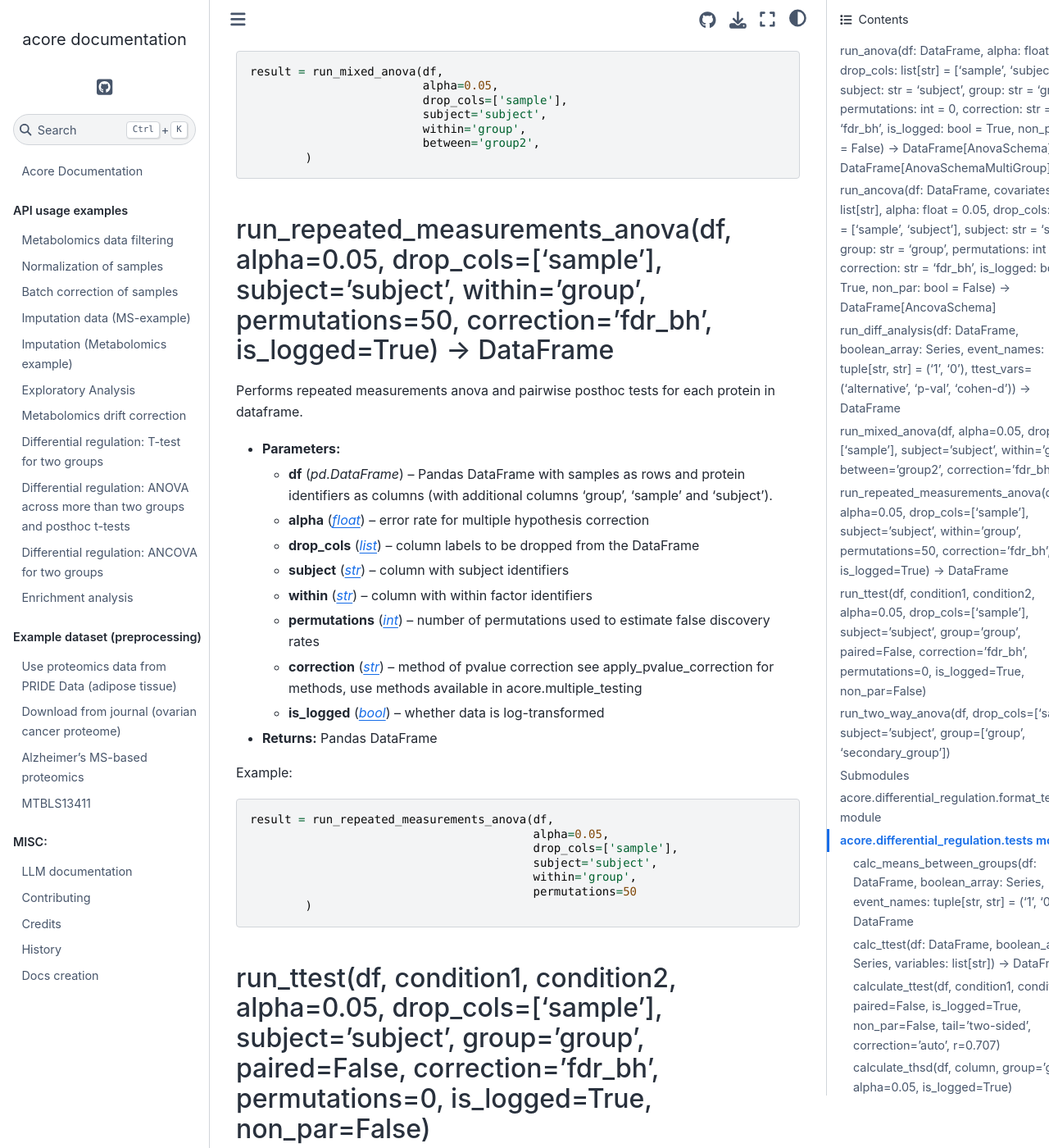
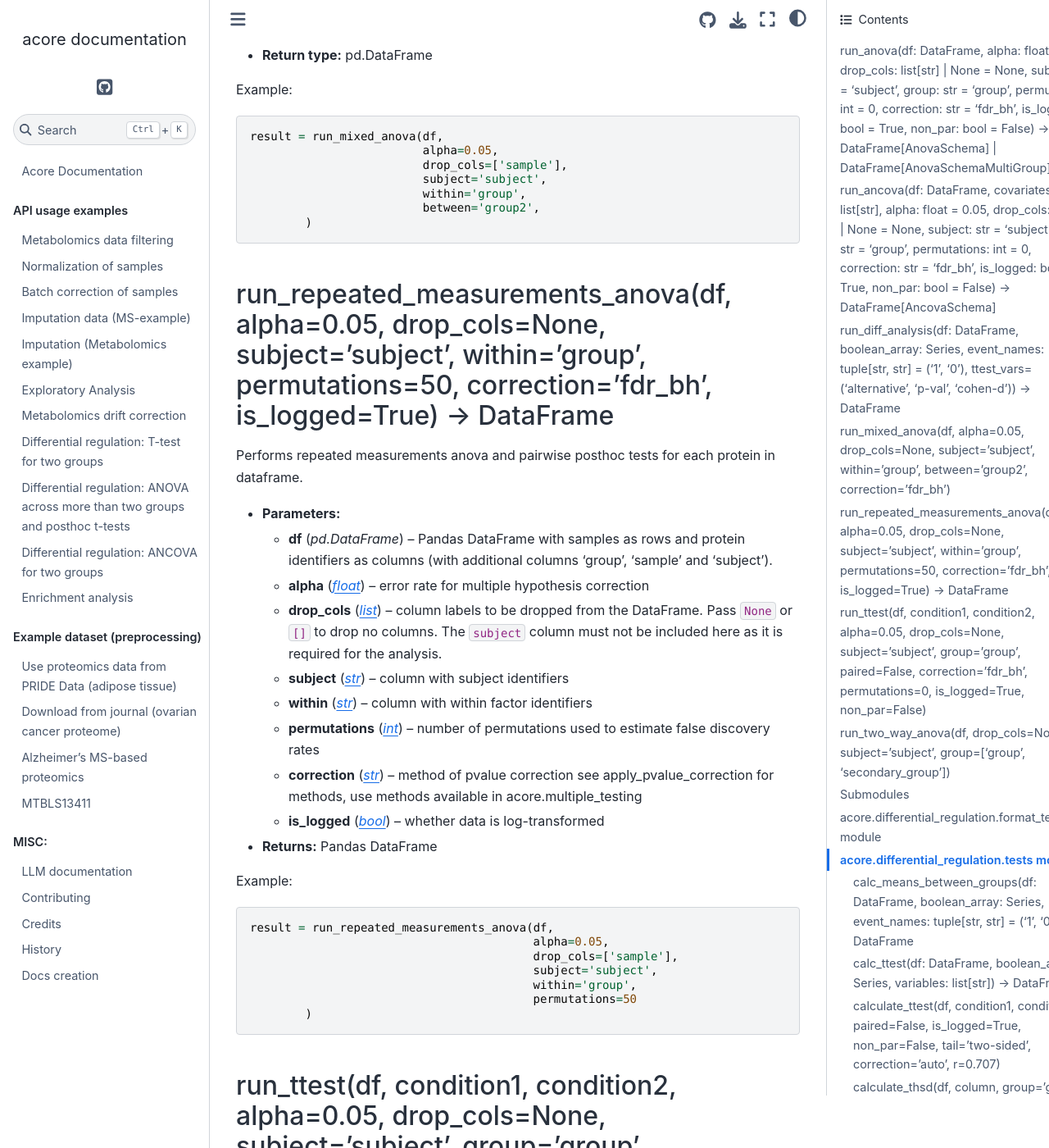
Before and after one commit to Multiomics-Analytics-Group/acore, a Sphinx documentation site: the page built from docs/markdown_ref/acore.differential_regulation.md, in a window 1280 px wide and 1400 px high, scrolled down 3620 px. Shown: the whole window at 82% size. Built offline with Sphinx 7.4.7 and the Sphinx Book theme 1.1.4, drawn with Linux system fonts in a browser that asks for light colours; pages that are not in the unit, such as notebooks, are missing from menus; a script that is not in the unit is left out; some of the changed text lies outside the part shown.

Commit message:
docs: update markdown reference

````diff
--- a/docs/markdown_ref/acore.differential_regulation.md
+++ b/docs/markdown_ref/acore.differential_regulation.md
@@ -2,7 +2,7 @@
 
 Differential regulation module.
 
-### run_anova(df: DataFrame, alpha: [float](https://docs.python.org/3/library/functions.html#float) = 0.05, drop_cols: [list](https://docs.python.org/3/library/stdtypes.html#list)[[str](https://docs.python.org/3/library/stdtypes.html#str)] = ['sample', 'subject'], subject: [str](https://docs.python.org/3/library/stdtypes.html#str) = 'subject', group: [str](https://docs.python.org/3/library/stdtypes.html#str) = 'group', permutations: [int](https://docs.python.org/3/library/functions.html#int) = 0, correction: [str](https://docs.python.org/3/library/stdtypes.html#str) = 'fdr_bh', is_logged: [bool](https://docs.python.org/3/library/functions.html#bool) = True, non_par: [bool](https://docs.python.org/3/library/functions.html#bool) = False) → [DataFrame](https://pandera.readthedocs.io/en/stable/reference/generated/pandera.typing.DataFrame.html#pandera.typing.DataFrame)[[AnovaSchema](acore.types.md#acore.types.differential_analysis.AnovaSchema)] | [DataFrame](https://pandera.readthedocs.io/en/stable/reference/generated/pandera.typing.DataFrame.html#pandera.typing.DataFrame)[[AnovaSchemaMultiGroup](acore.types.md#acore.types.differential_analysis.AnovaSchemaMultiGroup)]
+### run_anova(df: DataFrame, alpha: [float](https://docs.python.org/3/library/functions.html#float) = 0.05, drop_cols: [list](https://docs.python.org/3/library/stdtypes.html#list)[[str](https://docs.python.org/3/library/stdtypes.html#str)] | [None](https://docs.python.org/3/library/constants.html#None) = None, subject: [str](https://docs.python.org/3/library/stdtypes.html#str) = 'subject', group: [str](https://docs.python.org/3/library/stdtypes.html#str) = 'group', permutations: [int](https://docs.python.org/3/library/functions.html#int) = 0, correction: [str](https://docs.python.org/3/library/stdtypes.html#str) = 'fdr_bh', is_logged: [bool](https://docs.python.org/3/library/functions.html#bool) = True, non_par: [bool](https://docs.python.org/3/library/functions.html#bool) = False) → [DataFrame](https://pandera.readthedocs.io/en/stable/reference/generated/pandera.typing.DataFrame.html#pandera.typing.DataFrame)[[AnovaSchema](acore.types.md#acore.types.differential_analysis.AnovaSchema)] | [DataFrame](https://pandera.readthedocs.io/en/stable/reference/generated/pandera.typing.DataFrame.html#pandera.typing.DataFrame)[[AnovaSchemaMultiGroup](acore.types.md#acore.types.differential_analysis.AnovaSchemaMultiGroup)]
 
 Performs statistical test for each protein in a dataset.
 Checks what type of data is the input (paired, unpaired or repeated measurements) and
@@ -16,7 +16,8 @@ if permutations>0 and Benjamini/Hochberg if permutations=0.
   * **df** (*pd.DataFrame*) – pandas dataframe with samples as rows and protein identifiers as columns
     (with additional columns ‘group’, ‘sample’ and ‘subject’).
   * **alpha** ([*float*](https://docs.python.org/3/library/functions.html#float)) – error rate for multiple hypothesis correction
-  * **drop_cols** ([*list*](https://docs.python.org/3/library/stdtypes.html#list)) – column labels to be dropped from the dataframe
+  * **drop_cols** ([*list*](https://docs.python.org/3/library/stdtypes.html#list)) – column labels to be dropped from the dataframe. Pass `None` or `[]`
+    to drop no columns.
   * **subject** ([*str*](https://docs.python.org/3/library/stdtypes.html#str)) – column with subject identifiers
   * **group** ([*str*](https://docs.python.org/3/library/stdtypes.html#str)) – column with group identifiers
   * **permutations** ([*int*](https://docs.python.org/3/library/functions.html#int)) – number of permutations used to estimate false discovery rates.
@@ -42,7 +43,7 @@ result = run_anova(df,
         )
 ```
 
-### run_ancova(df: DataFrame, covariates: [list](https://docs.python.org/3/library/stdtypes.html#list)[[str](https://docs.python.org/3/library/stdtypes.html#str)], alpha: [float](https://docs.python.org/3/library/functions.html#float) = 0.05, drop_cols: [list](https://docs.python.org/3/library/stdtypes.html#list)[[str](https://docs.python.org/3/library/stdtypes.html#str)] = ['sample', 'subject'], subject: [str](https://docs.python.org/3/library/stdtypes.html#str) = 'subject', group: [str](https://docs.python.org/3/library/stdtypes.html#str) = 'group', permutations: [int](https://docs.python.org/3/library/functions.html#int) = 0, correction: [str](https://docs.python.org/3/library/stdtypes.html#str) = 'fdr_bh', is_logged: [bool](https://docs.python.org/3/library/functions.html#bool) = True, non_par: [bool](https://docs.python.org/3/library/functions.html#bool) = False) → [DataFrame](https://pandera.readthedocs.io/en/stable/reference/generated/pandera.typing.DataFrame.html#pandera.typing.DataFrame)[[AncovaSchema](acore.types.md#acore.types.differential_analysis.AncovaSchema)]
+### run_ancova(df: DataFrame, covariates: [list](https://docs.python.org/3/library/stdtypes.html#list)[[str](https://docs.python.org/3/library/stdtypes.html#str)], alpha: [float](https://docs.python.org/3/library/functions.html#float) = 0.05, drop_cols: [list](https://docs.python.org/3/library/stdtypes.html#list)[[str](https://docs.python.org/3/library/stdtypes.html#str)] | [None](https://docs.python.org/3/library/constants.html#None) = None, subject: [str](https://docs.python.org/3/library/stdtypes.html#str) = 'subject', group: [str](https://docs.python.org/3/library/stdtypes.html#str) = 'group', permutations: [int](https://docs.python.org/3/library/functions.html#int) = 0, correction: [str](https://docs.python.org/3/library/stdtypes.html#str) = 'fdr_bh', is_logged: [bool](https://docs.python.org/3/library/functions.html#bool) = True, non_par: [bool](https://docs.python.org/3/library/functions.html#bool) = False) → [DataFrame](https://pandera.readthedocs.io/en/stable/reference/generated/pandera.typing.DataFrame.html#pandera.typing.DataFrame)[[AncovaSchema](acore.types.md#acore.types.differential_analysis.AncovaSchema)]
 
 Performs statistical test for each protein in a dataset.
 Checks what type of data is the input (paired, unpaired or repeated measurements)
@@ -55,7 +56,8 @@ if permutations>0 and Benjamini/Hochberg if permutations=0.
     covariates as columns (with additional columns ‘group’, ‘sample’ and ‘subject’).
   * **covariates** ([*list*](https://docs.python.org/3/library/stdtypes.html#list)) – list of covariates to include in the model (column in df)
   * **alpha** ([*float*](https://docs.python.org/3/library/functions.html#float)) – error rate for multiple hypothesis correction
-  * **drop_cols** ([*list*](https://docs.python.org/3/library/stdtypes.html#list)) – column labels to be dropped from the DataFrame
+  * **drop_cols** ([*list*](https://docs.python.org/3/library/stdtypes.html#list)) – column labels to be dropped from the DataFrame. Pass `None` or `[]`
+    to drop no columns.
   * **subject** ([*str*](https://docs.python.org/3/library/stdtypes.html#str)) – column with subject identifiers
   * **group** ([*str*](https://docs.python.org/3/library/stdtypes.html#str)) – column with group identifiers
   * **permutations** ([*int*](https://docs.python.org/3/library/functions.html#int)) – number of permutations used to estimate false discovery rates.
@@ -87,7 +89,7 @@ result = run_ancova(df,
 Differential analysis procedure between two groups. Calculaes
 mean per group and t-test for each variable in vars between two groups.
 
-### run_mixed_anova(df, alpha=0.05, drop_cols=['sample'], subject='subject', within='group', between='group2', correction='fdr_bh')
+### run_mixed_anova(df, alpha=0.05, drop_cols=None, subject='subject', within='group', between='group2', correction='fdr_bh')
 
 In statistics, a mixed-design analysis of variance model, also known as a split-plot
 ANOVA, is used to test
@@ -102,7 +104,8 @@ type of mixed-effects model ([source](https://en.wikipedia.org/wiki/Mixed-design
   * **df** (*pd.DataFrame*) – Pandas DataFrame with samples as rows and protein identifiers as columns
     (with additional columns ‘group’, ‘sample’ and ‘subject’).
   * **alpha** ([*float*](https://docs.python.org/3/library/functions.html#float)) – error rate for multiple hypothesis correction
-  * **drop_cols** ([*list*](https://docs.python.org/3/library/stdtypes.html#list)) – column labels to be dropped from the DataFrame
+  * **drop_cols** ([*list*](https://docs.python.org/3/library/stdtypes.html#list)) – column labels to be dropped from the DataFrame. Pass `None` or `[]`
+    to drop no columns.
   * **subject** ([*str*](https://docs.python.org/3/library/stdtypes.html#str)) – column with subject identifiers
   * **within** ([*str*](https://docs.python.org/3/library/stdtypes.html#str)) – column with within factor identifiers
   * **between** ([*str*](https://docs.python.org/3/library/stdtypes.html#str)) – column with between factor identifiers
@@ -125,7 +128,7 @@ result = run_mixed_anova(df,
         )
 ```
 
-### run_repeated_measurements_anova(df, alpha=0.05, drop_cols=['sample'], subject='subject', within='group', permutations=50, correction='fdr_bh', is_logged=True) → DataFrame
+### run_repeated_measurements_anova(df, alpha=0.05, drop_cols=None, subject='subject', within='group', permutations=50, correction='fdr_bh', is_logged=True) → DataFrame
 
 Performs repeated measurements anova and pairwise posthoc tests for each protein in dataframe.
 
@@ -133,7 +136,9 @@ Performs repeated measurements anova and pairwise posthoc tests for each protein
   * **df** (*pd.DataFrame*) – Pandas DataFrame with samples as rows and protein identifiers as columns
     (with additional columns ‘group’, ‘sample’ and ‘subject’).
   * **alpha** ([*float*](https://docs.python.org/3/library/functions.html#float)) – error rate for multiple hypothesis correction
-  * **drop_cols** ([*list*](https://docs.python.org/3/library/stdtypes.html#list)) – column labels to be dropped from the DataFrame
+  * **drop_cols** ([*list*](https://docs.python.org/3/library/stdtypes.html#list)) – column labels to be dropped from the DataFrame. Pass `None` or `[]`
+    to drop no columns. The `subject` column must not be included here as
+    it is required for the analysis.
   * **subject** ([*str*](https://docs.python.org/3/library/stdtypes.html#str)) – column with subject identifiers
   * **within** ([*str*](https://docs.python.org/3/library/stdtypes.html#str)) – column with within factor identifiers
   * **permutations** ([*int*](https://docs.python.org/3/library/functions.html#int)) – number of permutations used to estimate false discovery rates
@@ -155,7 +160,7 @@ result = run_repeated_measurements_anova(df,
         )
 ```
 
-### run_ttest(df, condition1, condition2, alpha=0.05, drop_cols=['sample'], subject='subject', group='group', paired=False, correction='fdr_bh', permutations=0, is_logged=True, non_par=False)
+### run_ttest(df, condition1, condition2, alpha=0.05, drop_cols=None, subject='subject', group='group', paired=False, correction='fdr_bh', permutations=0, is_logged=True, non_par=False)
 
 Runs t-test (paired/unpaired) for each protein in dataset and performs
 permutation-based (if permutations>0) or Benjamini/Hochberg (if permutations=0)
@@ -167,7 +172,9 @@ multiple hypothesis correction.
   * **condition1** ([*str*](https://docs.python.org/3/library/stdtypes.html#str)) – first of two conditions of the independent variable
   * **condition2** ([*str*](https://docs.python.org/3/library/stdtypes.html#str)) – second of two conditions of the independent variable
   * **alpha** ([*float*](https://docs.python.org/3/library/functions.html#float)) – error rate for multiple hypothesis correction
-  * **drop_cols** ([*list*](https://docs.python.org/3/library/stdtypes.html#list)) – column labels to be dropped from the DataFrame
+  * **drop_cols** ([*list*](https://docs.python.org/3/library/stdtypes.html#list)) – column labels to be dropped from the DataFrame. Pass `None` or `[]`
+    to drop no columns. The `subject` column should not be included here
+    as it is handled separately based on the `paired` parameter.
   * **subject** ([*str*](https://docs.python.org/3/library/stdtypes.html#str)) – column with subject identifiers
   * **group** ([*str*](https://docs.python.org/3/library/stdtypes.html#str)) – column with group identifiers (independent variable)
   * **paired** ([*bool*](https://docs.python.org/3/library/functions.html#bool)) – paired or unpaired samples
@@ -197,14 +204,15 @@ result = run_ttest(df,
         )
 ```
 
-### run_two_way_anova(df, drop_cols=['sample'], subject='subject', group=['group', 'secondary_group'])
+### run_two_way_anova(df, drop_cols=None, subject='subject', group=['group', 'secondary_group'])
 
 Run a 2-way ANOVA when data[‘secondary_group’] is not empty
 
 * **Parameters:**
   * **df** (*pd.DataFrame*) – processed pandas DataFrame with samples as rows,
     and proteins and groups as columns.
-  * **drop_cols** ([*list*](https://docs.python.org/3/library/stdtypes.html#list)) – column names to drop from DataFrame
+  * **drop_cols** ([*list*](https://docs.python.org/3/library/stdtypes.html#list)) – column names to drop from DataFrame. Pass `None` or `[]`
+    to drop no columns.
   * **subject** ([*str*](https://docs.python.org/3/library/stdtypes.html#str)) – column name containing subject identifiers.
   * **group** ([*list*](https://docs.python.org/3/library/stdtypes.html#list)) – column names corresponding to independent variable groups
 * **Returns:**
````
